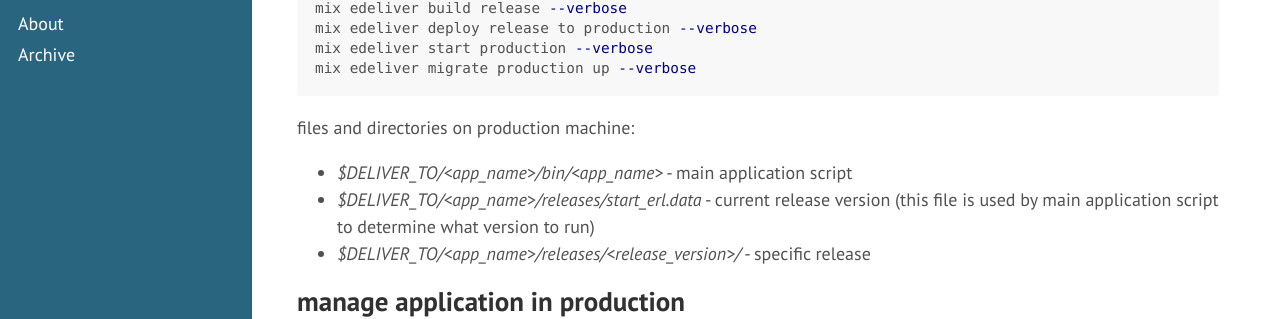
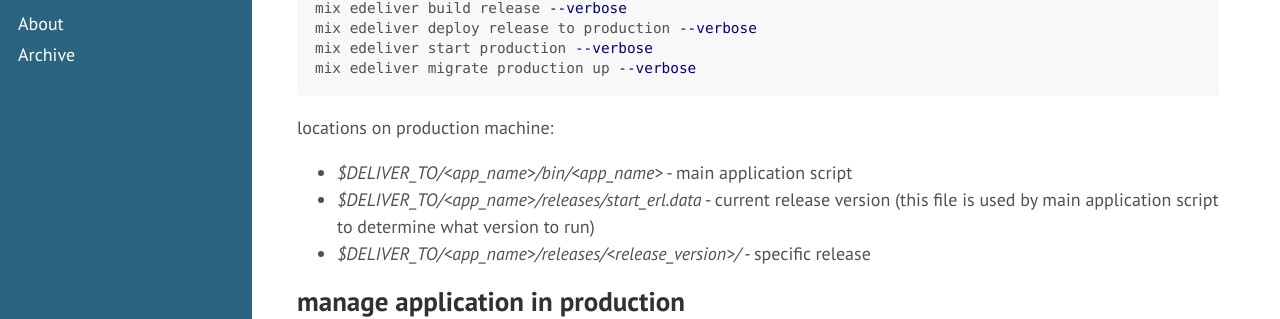
Before and after one commit to tap349/tap349.github.io, a Jekyll site: the page built from _posts/2017-08-02-elixir-deployment.md, in a window 1280 px wide and 900 px high, scrolled down 6599 px. Shown: the part 144-463 px from the top of the window. Built offline with Jekyll 4.4.1, drawn with Linux system fonts in a browser that asks for light colours.

Commit message:
update 2017-08-07_10:27:39

````diff
--- a/_posts/2017-08-02-elixir-deployment.md
+++ b/_posts/2017-08-02-elixir-deployment.md
@@ -301,7 +301,7 @@ mix edeliver start production --verbose
 mix edeliver migrate production up --verbose
 ```
 
-files and directories on production machine:
+locations on production machine:
 
 - _$DELIVER_TO/\<app\_name\>/bin/\<app\_name\>_ - main application script
 - _$DELIVER_TO/\<app\_name\>/releases/start_erl.data_ - current release version
````
